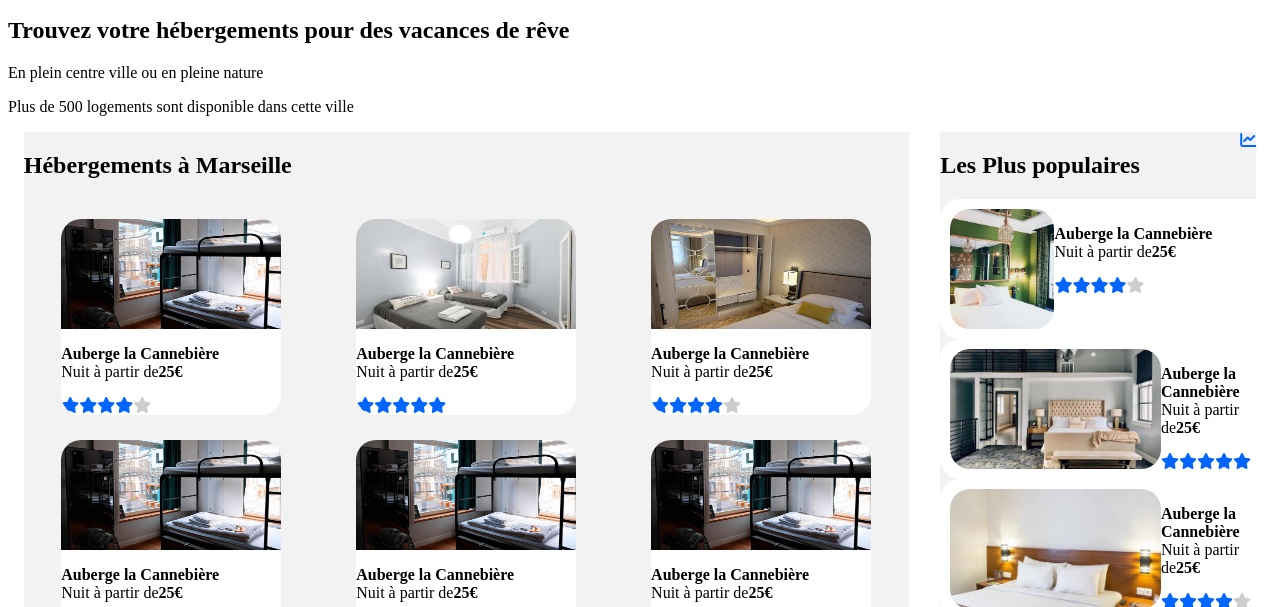
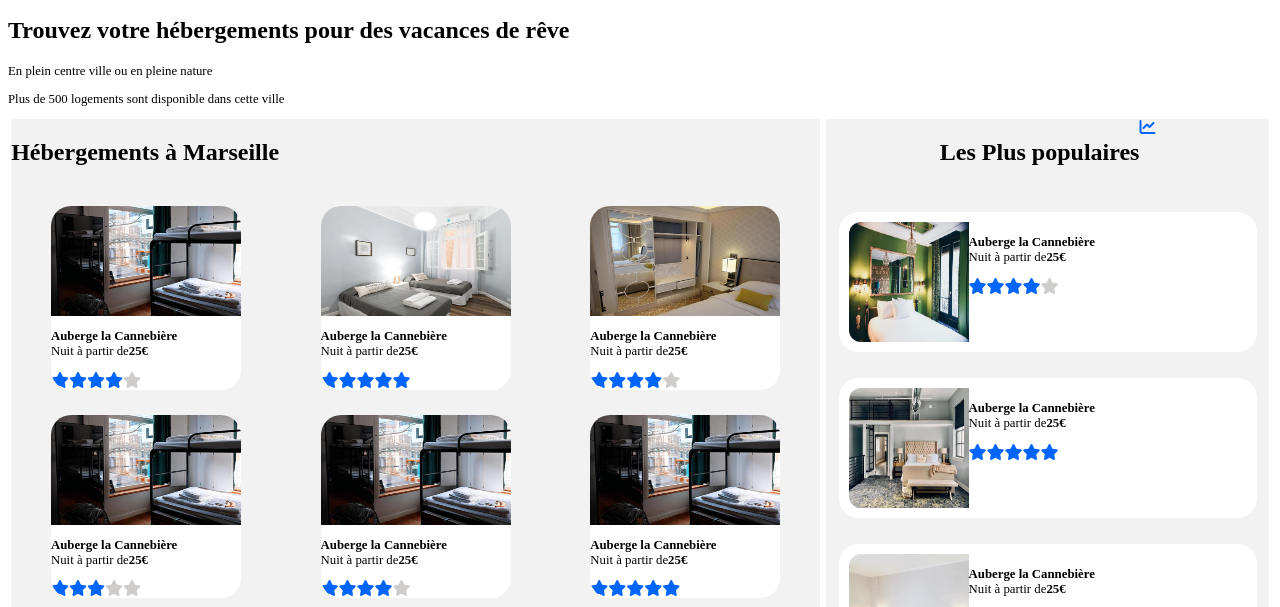
Before and after one commit to elrs92/elbouchmehdi_2_26032021, a plain HTML site: page index.html in a window 1280 px wide. Shown: the part 191-798 px from the top of the page. Drawn offline with Linux system fonts and the light colour scheme.

Commit message:
modification des tailles et alignement

```diff
--- a/Projet2.css
+++ b/Projet2.css
@@ -7,7 +7,7 @@
 
 .hébergement_1
 {
-    width: 220px;
+    width: 190px;
 
     background-color: white;
     border-radius: 20px;
@@ -17,6 +17,8 @@
     margin-bottom: 5px;
     margin-left: 12px;
     margin-right: 12px;
+
+
 
 }
 .hébergement_1 img
@@ -33,7 +35,7 @@ article
 
 #Global_1
 {
-    width: 70%;
+    width: 64%;
 }
 
 
@@ -72,34 +74,39 @@ i
 }
 .hébergement_2 img
 {
- width: 100% ;
- height: 120px ;
- border-radius: 20px;
- object-fit: cover;
+ width: 120px ;
+ height:120px ;
+ border-radius: 10% 0% 0% 10%;
 
 
 }
+
+p{
+    font-size: 0.8em;
+}
 .hébergement_2
 {
-    width: 100%;
+    width: 90%;
 
     background-color: white;
 
     border-radius: 20px;
     padding: 10px;
 
-    display: flex;
-}
-.pop_img
-{
-    width: 33%;
-    object-fit: cover;
+ display: flex;
+align-items: flex-start;
+flex-wrap: nowrap;
+justify-content: space-;
 }
 
 
 #global_2
 {
-    width: 25%;
+    width: 35%;
+    display: flex;
+    justify-content: space-between;
+    flex-direction : column;
+    align-items: center;
 
 }
 #global_all
--- a/index.html
+++ b/index.html
@@ -100,20 +100,20 @@
             <i class="fas fa-chart-line"></i>
         </section>
 
-        <article id="liste_2">
+
             <article class="hébergement_2">
-               <div class="pop_img"> <img src="img\hebergements\4_small\emile-guillemot-Bj_rcSC5XfE-unsplash.jpg" alt="emile guillemot" /></div>
-               <div> <p><strong>Auberge la Cannebière</strong></br>
+             <img src="img\hebergements\4_small\emile-guillemot-Bj_rcSC5XfE-unsplash.jpg" alt="emile guillemot" />
+               <div class="textepop"> <p><strong>Auberge la Cannebière</strong></br>
                     Nuit à partir de<strong>25€</strong></p>
                 <i class="fas fa-star"></i><i class="fas fa-star"></i><i class="fas fa-star"></i><i
                     class="fas fa-star"></i><i class="fas fa-star star-grey"></i></div>
             </article>
-        </article>
+
 
 
         <article class="hébergement_2">
             <img src="img\hebergements\4_small\aw-creative-VGs8z60yT2c-unsplash.jpg" alt=" Aw creative" />
-           <div> <p><strong>Auberge la Cannebière</strong></br>
+           <div class="textepop"> <p><strong>Auberge la Cannebière</strong></br>
                 Nuit à partir de<strong>25€</strong></p>
             <i class="fas fa-star"></i><i class="fas fa-star"></i><i class="fas fa-star"></i><i
                 class="fas fa-star"></i><i class="fas fa-star"></i></div>
@@ -123,7 +123,7 @@
 
         <article class="hébergement_2">
             <img src="img\hebergements\4_small\febrian-zakaria-sjvU0THccQA-unsplash.jpg" alt="fabian zakaria" />
-           <div> <p><strong>Auberge la Cannebière</strong></br>
+           <div class="textepop"> <p><strong>Auberge la Cannebière</strong></br>
                 Nuit à partir de<strong>25€</strong></p>
             <i class="fas fa-star"></i><i class="fas fa-star"></i><i class="fas fa-star"></i><i
                 class="fas fa-star"></i><i class="fas fa-star star-grey"></i></div>
```
